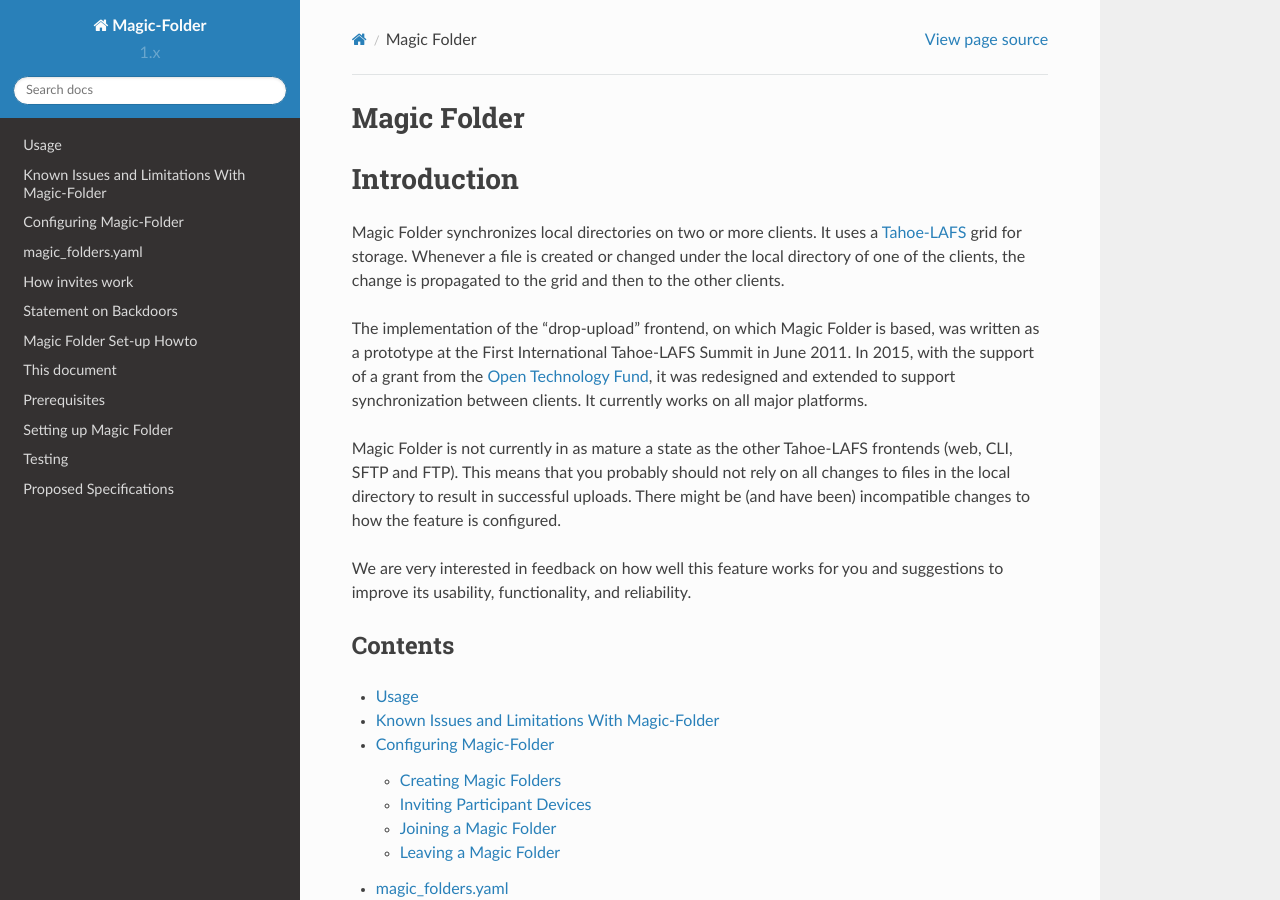
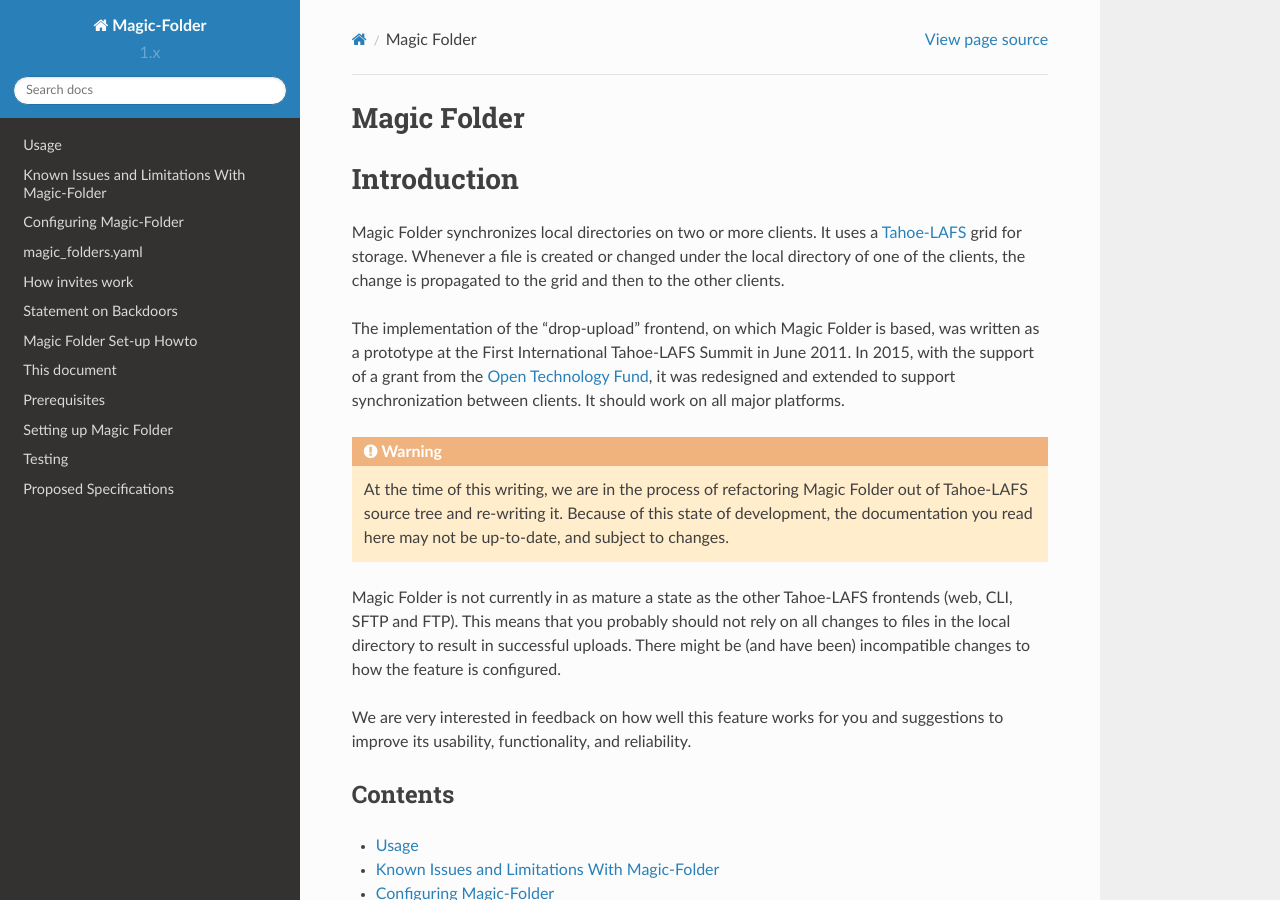
Before and after one commit to tahoe-lafs/magic-folder, a Sphinx documentation site: the page built from docs/index.rst, in a window 1280 px wide and 900 px high. Built offline with Sphinx 7.4.7 and the Read the Docs theme 2.0.0, drawn with Linux system fonts in a browser that asks for light colours.

Commit message:
Add a warning about state of flux

```diff
--- a/docs/index.rst
+++ b/docs/index.rst
@@ -18,8 +18,15 @@
 Folder is based, was written as a prototype at the First International
 Tahoe-LAFS Summit in June 2011.  In 2015, with the support of a grant
 from the `Open Technology Fund`_, it was redesigned and extended to
-support synchronization between clients.  It currently works on all
-major platforms.
+support synchronization between clients.  It should work on all major
+platforms.
+
+.. warning::
+
+   At the time of this writing, we are in the process of refactoring
+   Magic Folder out of Tahoe-LAFS source tree and re-writing it.
+   Because of this state of development, the documentation you read
+   here may not be up-to-date, and subject to changes.
 
 Magic Folder is not currently in as mature a state as the other
 Tahoe-LAFS frontends (web, CLI, SFTP and FTP).  This means that you
```
